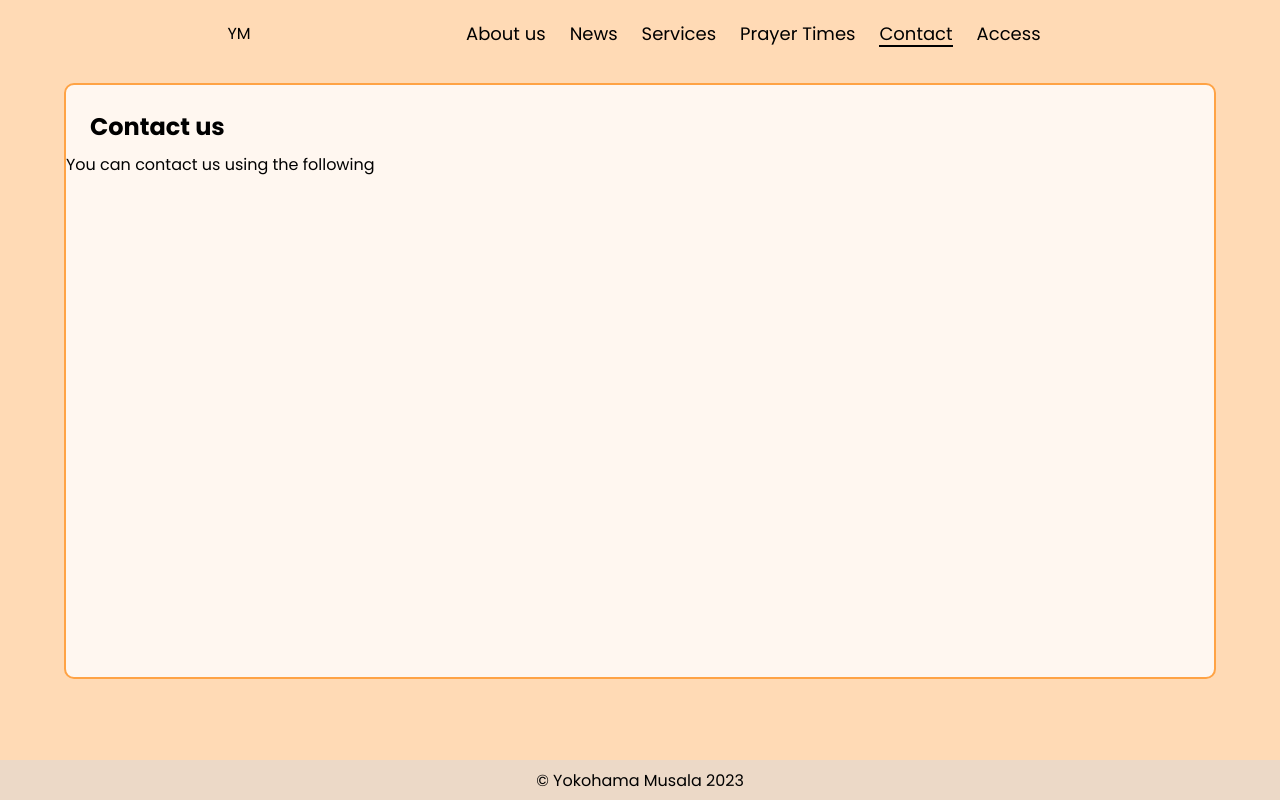
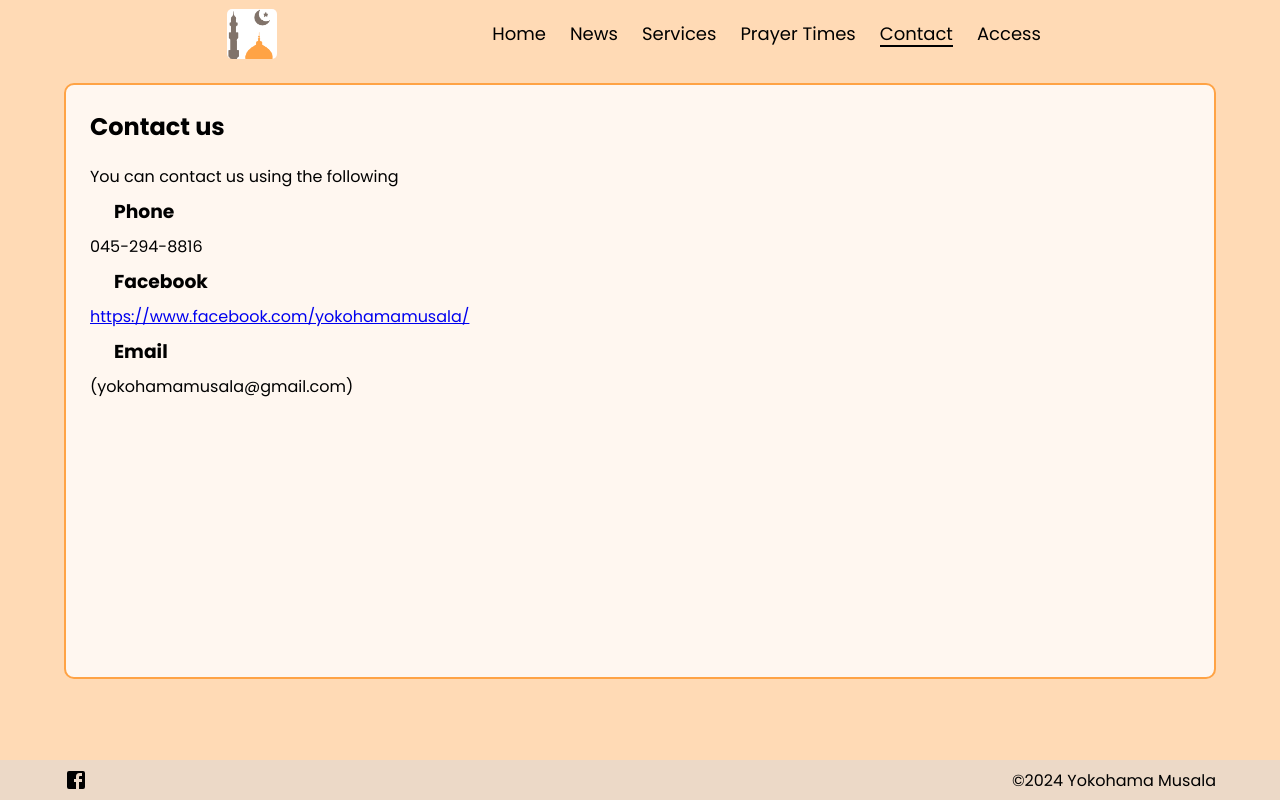
Before and after one commit to ksenia-codes/yokohama-musala-homepage, a React (Create React App) app: page /contact in a window 1280 px wide. Built offline with nearby package versions, Linux system fonts and the light colour scheme.

Commit message:
some little changes on pages

```diff
--- a/src/Components/AboutUsComponent.tsx
+++ b/src/Components/AboutUsComponent.tsx
@@ -20,6 +20,7 @@ function AboutUsComponent() {
         </div>
         <div className="main-map-access">
           <iframe
+            title="Access map"
             src="https://www.google.com/maps/embed?pb=!1m14!1m8!1m3!1d12998.20092361736!2d139.6088266!3d35.4659278!3m2!1i1024!2i768!4f13.1!3m3!1m2!1s0x60185be90cf56fff%3A0xa3cabe987388bf2c!2sYOKOHAMA%20MUSALAH!5e0!3m2!1sen!2sjp!4v1707315935244!5m2!1sen!2sjp"
             width="600"
             height="450"
--- a/src/Components/FooterComponent.tsx
+++ b/src/Components/FooterComponent.tsx
@@ -1,9 +1,18 @@
 import React from "react";
+import FacebookIcon from "@mui/icons-material/Facebook";
 
 function FooterComponent() {
   return (
     <footer>
-      <div>© Yokohama Musala 2023</div>
+      <a
+        href="https://www.facebook.com/yokohamamusala/"
+        className="footer-fb-icon disp-flex"
+      >
+        <FacebookIcon></FacebookIcon>
+      </a>
+      <div className="footer-copyright">
+        ©{new Date().getFullYear()} Yokohama Musala
+      </div>
     </footer>
   );
 }
--- a/src/Components/HeaderComponent.tsx
+++ b/src/Components/HeaderComponent.tsx
@@ -3,6 +3,7 @@ import { useNavigate } from "react-router-dom";
 
 import { HeaderContext, HeaderContextType } from "../styles/HeaderContext";
 import { PAGE_NAMES } from "../common/Const";
+import logo from "../images/yokohama_musala_logo.png";
 
 function HeaderComponent() {
   // useState
@@ -32,12 +33,13 @@ function HeaderComponent() {
   return (
     <header>
       <nav className={`topnav disp-flex ${visible}`}>
-        <div
+        <img
+          src={logo}
           className="logo hover-cursor"
           onClick={() => handleHeaderTabOnClick("")}
-        >
-          YM
-        </div>
+          alt="Home"
+          width={50}
+        />
         <ul>
           <li
             className={`${
@@ -47,7 +49,7 @@ function HeaderComponent() {
             }`}
             onClick={() => handleHeaderTabOnClick(PAGE_NAMES.aboutUs)}
           >
-            About us
+            Home
           </li>
           <li
             className={`${
--- a/src/Pages/Access.tsx
+++ b/src/Pages/Access.tsx
@@ -16,7 +16,45 @@ function Access() {
   return (
     <div className="page-container">
       <h2>Access</h2>
-      <div>Here's how to access</div>
+      <div className="page-content-container">
+        <div>
+          <h3>Address</h3>
+          <div>
+            <div>
+              TTMG, 2-7-6, Kitasaiwai, Nishi-ku, Yokohama, Kanagawa 220-0004,
+              Japan
+            </div>
+            <div>15 minutes walk from Yokohama station</div>
+            <div>
+              ※ There is no parking available, so if you're coming by car,
+              please, use a coin parking.
+            </div>
+          </div>
+          <div>
+            <h3>Access map</h3>
+            <div className="disp-flex">
+              <iframe
+                title="Access map"
+                src="https://www.google.com/maps/embed?pb=!1m14!1m8!1m3!1d12998.20092361736!2d139.6088266!3d35.4659278!3m2!1i1024!2i768!4f13.1!3m3!1m2!1s0x60185be90cf56fff%3A0xa3cabe987388bf2c!2sYOKOHAMA%20MUSALAH!5e0!3m2!1sen!2sjp!4v1707315935244!5m2!1sen!2sjp"
+                width="600"
+                height="450"
+                style={{
+                  border: 0,
+                  borderRadius: "10px",
+                  width: "40%",
+                  height: "auto",
+                }}
+                allowFullScreen={true}
+                loading="lazy"
+                referrerPolicy="no-referrer-when-downgrade"
+              ></iframe>
+              <div>
+                Here we can add a picture of the entrance or some directions?
+              </div>
+            </div>
+          </div>
+        </div>
+      </div>
     </div>
   );
 }
--- a/src/Pages/Contact.tsx
+++ b/src/Pages/Contact.tsx
@@ -16,7 +16,27 @@ function Contact() {
   return (
     <div className="page-container">
       <h2>Contact us</h2>
-      <div>You can contact us using the following</div>
+      <div className="page-content-container">
+        You can contact us using the following
+        <div>
+          <div>
+            <h3>Phone</h3>
+            <div>045-294-8816</div>
+          </div>
+          <div>
+            <h3>Facebook</h3>
+            <div>
+              <a href="https://www.facebook.com/yokohamamusala/">
+                https://www.facebook.com/yokohamamusala/
+              </a>
+            </div>
+          </div>
+          <div>
+            <h3>Email</h3>
+            <div>(yokohamamusala@gmail.com)</div>
+          </div>
+        </div>
+      </div>
     </div>
   );
 }
--- a/src/Pages/Services.tsx
+++ b/src/Pages/Services.tsx
@@ -16,7 +16,21 @@ function Services() {
   return (
     <div className="page-container">
       <h2>Our services</h2>
-      <div>Here will be a list of services we can provide</div>
+      <div className="page-content-container">
+        Here will be a list of services we can provide
+        <div>
+          <iframe
+            src="https://www.facebook.com/plugins/video.php?height=314&href=https%3A%2F%2Fwww.facebook.com%2Fyokohamamusala%2Fvideos%2F1822095148304775%2F&show_text=false&width=560&t=0"
+            width="560"
+            height="314"
+            style={{ border: "none", overflow: "hidden" }}
+            scrolling="no"
+            frameBorder="0"
+            allow="autoplay; clipboard-write; encrypted-media; picture-in-picture; web-share"
+            allowFullScreen={true}
+          ></iframe>
+        </div>
+      </div>
     </div>
   );
 }
--- a/src/styles/App.css
+++ b/src/styles/App.css
@@ -135,13 +135,27 @@ footer {
   bottom: 0;
 
   display: flex;
-  justify-content: center;
+  justify-content: space-between;
   align-items: center;
 
   width: 100%;
   height: 2.5rem;
 
   background-color: var(--bg-color-secondary-200);
+
+  .footer-fb-icon {
+    margin-left: var(--margin-section-sides);
+
+    align-items: center;
+
+    color: black;
+  }
+  .footer-fb-icon:hover {
+    color: var(--bg-color-secondary-100);
+  }
+  .footer-copyright {
+    margin-right: var(--margin-section-sides);
+  }
 }
 
 
@@ -337,7 +351,8 @@ footer {
   transition: background 700ms;
 }
 .news-entry-date,
-.news-entry-content {
+.news-entry-content,
+.news-entry-image {
   padding: 0.25rem 1.5rem;
 
   white-space: pre-wrap;
```
Also changed, not shown: src/images/yokohama-musala-access-map.jpg (deleted).
